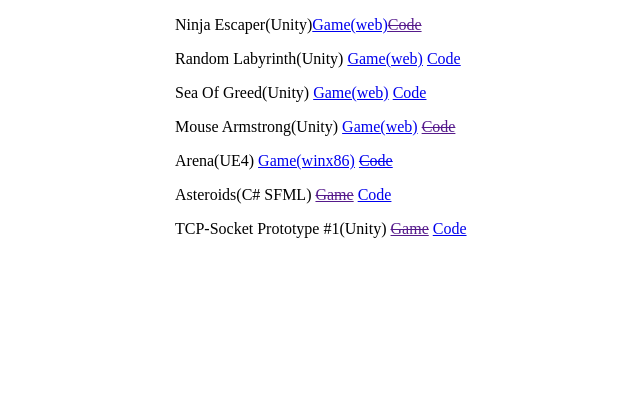
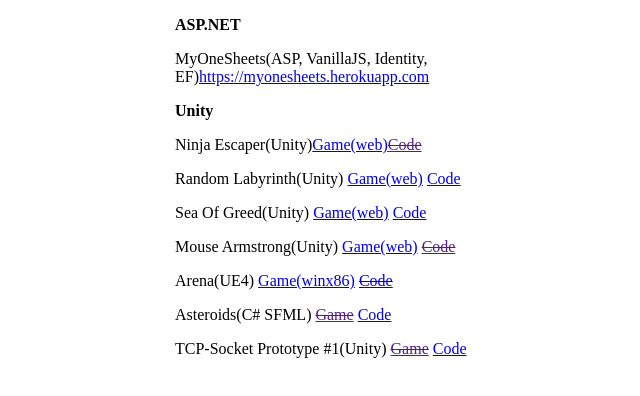
Before and after one commit to Noortvel/noortvel.github.io, a plain HTML site: page index.html in a window 1280 px wide. Shown: the whole page, without its empty margins (289-929 px from the left). Drawn offline with Linux system fonts and the light colour scheme.

Commit message:
Add ASP Project

```diff
--- a/index.html
+++ b/index.html
@@ -13,6 +13,9 @@
 </head>
 <body>
     <div class="center">
+      <p><b>ASP.NET</b></p>
+      <p>MyOneSheets(ASP, VanillaJS, Identity, EF)<a href="https://myonesheets.herokuapp.com">https://myonesheets.herokuapp.com</a></p>
+      <p><b>Unity</b></p>
       <p>Ninja Escaper(Unity)<a href="./ninjaescaper/index.html">Game(web)</a><a href=""><s>Code</s></a></p>
       <p>Random Labyrinth(Unity) <a href="./marchingcubeslabyrinth/index.html">Game(web)</a> <a href="https://github.com/Noortvel/MarchingCubesLabyrinth">Code</a></p>
       <p>Sea Of Greed(Unity) <a href="./seaofgreed/index.html">Game(web)</a> <a href="https://github.com/Noortvel/Sea-Of-Greed">Code</a></p>
@@ -20,6 +23,7 @@
       <p>Arena(UE4) <a href="https://drive.google.com/file/d/1OoFJlCJJ53so9kKIwioBF1mBLPYm_5sX/view">Game(winx86)</a> <a href="#"><s>Code</s></a></p>
       <p>Asteroids(C# SFML) <a href=""><s>Game</s></a> <a href="https://github.com/Noortvel/GEAsteroid">Code</a></p>
       <p>TCP-Socket Prototype #1(Unity) <a href=""><s>Game</s></a> <a href="https://github.com/Noortvel/MyRpg">Code</a></p>
+
     </div>
 </body>
 <!-- Global site tag (gtag.js) - Google Analytics -->
```
